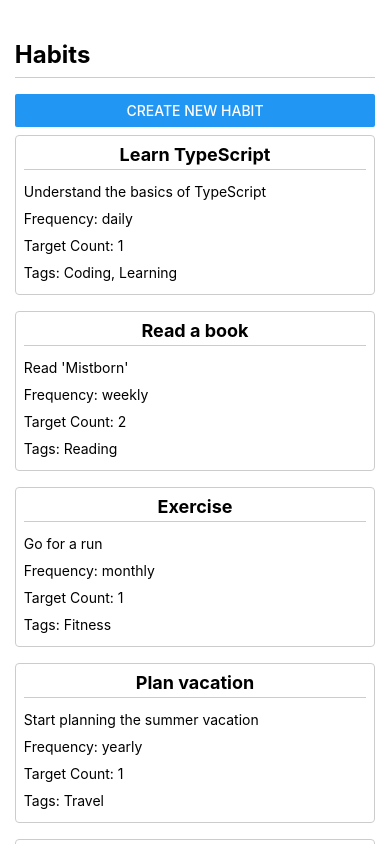
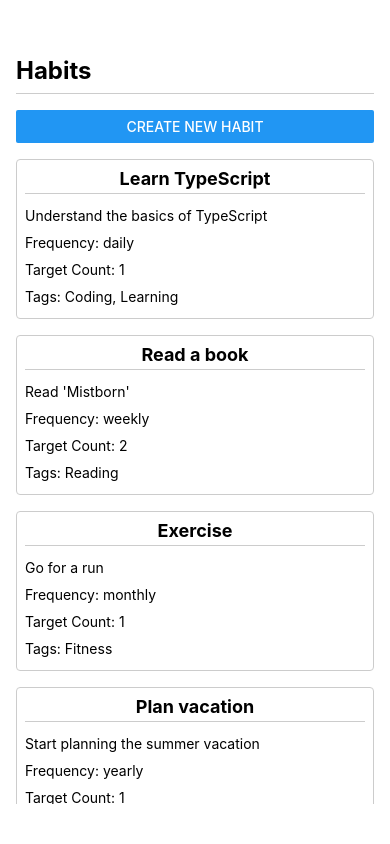
Before and after one commit to DiegoRojo99/Objexy, a React Native app: screen / in a window 390 px wide. Built offline with nearby package versions, Linux system fonts and the light colour scheme.

Commit message:
Added margins

```diff
--- a/components/habits/HabitList.tsx
+++ b/components/habits/HabitList.tsx
@@ -5,6 +5,7 @@ import HabitItem from "./HabitItem";
 export function HabitList({ habits }: { habits: Habit[] }) {
   return (
     <FlatList
+      style={{ paddingTop: 8, marginBottom: 24 }}
       data={habits}
       renderItem={({ item }) => <HabitItem key={item.id} habit={item} />}
       keyExtractor={item => item.id}
--- a/components/habits/HabitScreen.tsx
+++ b/components/habits/HabitScreen.tsx
@@ -27,6 +27,7 @@ export default function HabitScreen() {
 const styles = StyleSheet.create({
   habitsContainer: {
     flex: 1,
+    margin: 16,
   },
   habitsTitle: {
     fontSize: 24,
```
